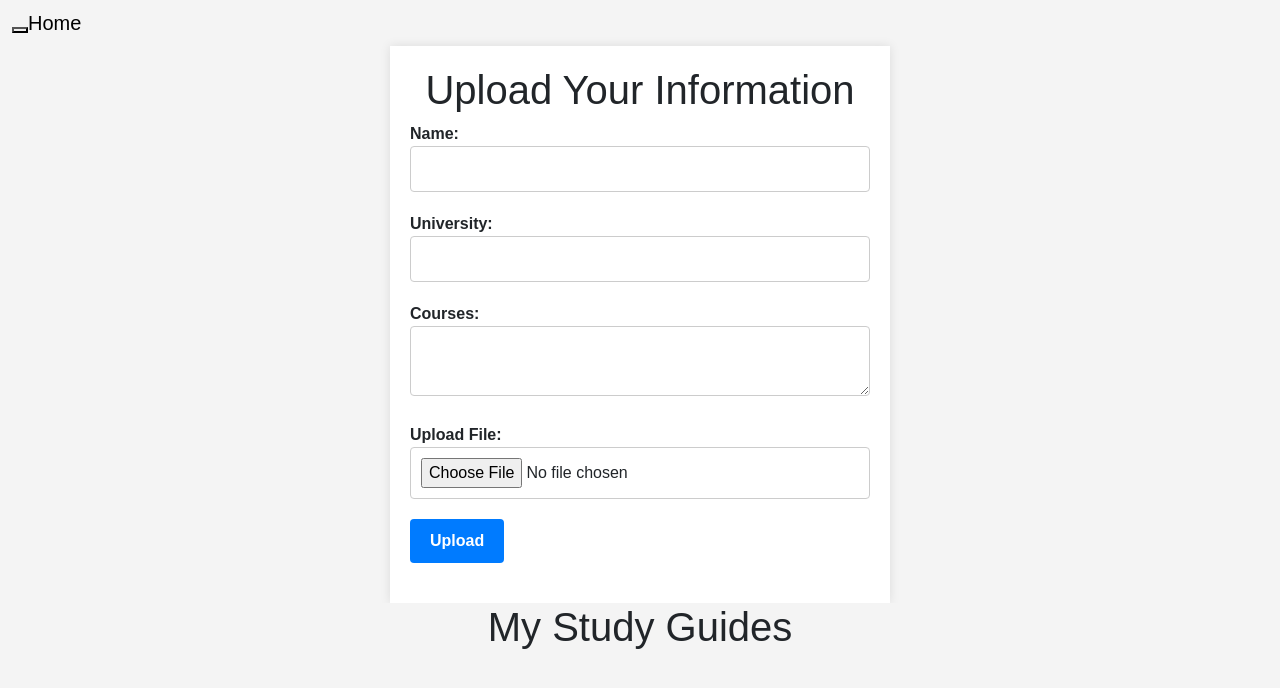
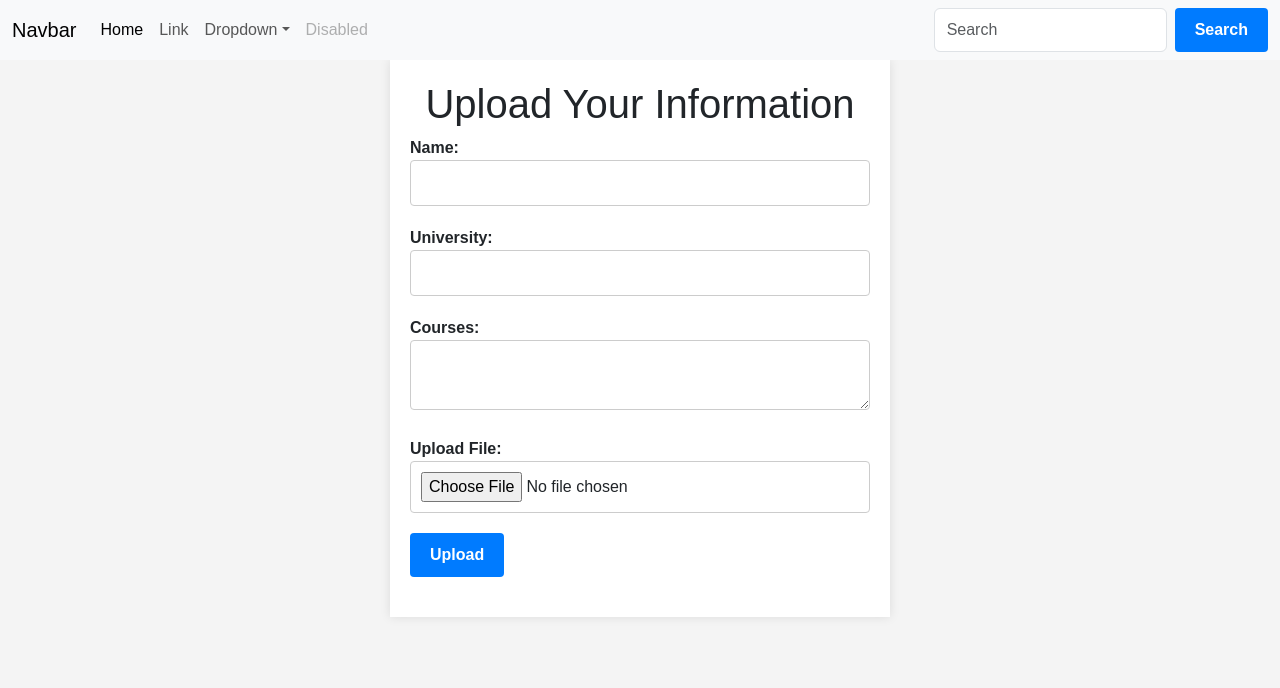
Before and after one commit to Dauphin-davlon/hack_ru_45, a React (Create React App) app in the folder frontend/: page / in a window 1280 px wide. Shown: the top 688 px of the page. Built offline with nearby package versions, Linux system fonts and the light colour scheme.

Commit message:
corrected mistake

```diff
--- a/frontend/src/App.js
+++ b/frontend/src/App.js
@@ -3,7 +3,6 @@
 import Nav from './components/nav.js';
 import Footer from './components/footer.js'
 import Upload from './components/upload'
-import StudyGuide from './components/study_guide';
 
 
 function App() {
@@ -12,12 +11,10 @@
         <Nav />
         <body>
           <Upload/>
-          <StudyGuide/>
         </body>
         <Footer />
     </div>
 
   );
 }
-
 export default App;
--- a/frontend/src/components/index.html
+++ b/frontend/src/components/index.html
@@ -4,9 +4,6 @@
   <title>StudyMate Pro</title>
   <meta charset="utf-8">
   <meta name="viewport" content="width=device-width, initial-scale=1">
-  <link rel="stylesheet" href="https://maxcdn.bootstrapcdn.com/bootstrap/3.4.1/css/bootstrap.min.css">
-  <script src="https://ajax.googleapis.com/ajax/libs/jquery/3.6.4/jquery.min.js"></script>
-  <script src="https://maxcdn.bootstrapcdn.com/bootstrap/3.4.1/js/bootstrap.min.js"></script>
   <link rel="stylesheet" href="styles.css">
 </head>
 <body>
--- a/frontend/src/components/nav.js
+++ b/frontend/src/components/nav.js
@@ -4,26 +4,39 @@
 function Nav() {
     return (
         <div>
-      <nav class="navbar navbar-inverse">
+            <nav class="navbar navbar-expand-lg bg-body-tertiary">
   <div class="container-fluid">
-          <div class="navbar-header">
-            <button type="button" class="navbar-toggle" data-toggle="collapse" data-target="#myNavbar">
-              <span class="icon-bar"></span>
-              <span class="icon-bar"></span>
-              <span class="icon-bar"></span>
+    <a class="navbar-brand" href="#">Navbar</a>
+    <button class="navbar-toggler" type="button" data-bs-toggle="collapse" data-bs-target="#navbarSupportedContent" aria-controls="navbarSupportedContent" aria-expanded="false" aria-label="Toggle navigation">
+      <span class="navbar-toggler-icon"></span>
     </button>
-            <a class="navbar-brand" href="index.html">Home</a>
-          </div>
-          <div class="collapse navbar-collapse" id="myNavbar">
-            <ul class="nav navbar-nav">
-              <li class="active"><a href="#">Home</a></li>
-              <li><a href="#">Upload</a></li>
-              <li><a href="#">Username/Guest</a></li>
+    <div class="collapse navbar-collapse" id="navbarSupportedContent">
+      <ul class="navbar-nav me-auto mb-2 mb-lg-0">
+        <li class="nav-item">
+          <a class="nav-link active" aria-current="page" href="#">Home</a>
+        </li>
+        <li class="nav-item">
+          <a class="nav-link" href="#">Link</a>
+        </li>
+        <li class="nav-item dropdown">
+          <a class="nav-link dropdown-toggle" href="#" role="button" data-bs-toggle="dropdown" aria-expanded="false">
+            Dropdown
+          </a>
+          <ul class="dropdown-menu">
+            <li><a class="dropdown-item" href="#">Action</a></li>
+            <li><a class="dropdown-item" href="#">Another action</a></li>
+            <li><hr class="dropdown-divider" /></li>
+            <li><a class="dropdown-item" href="#">Something else here</a></li>
           </ul>
-            <ul class="nav navbar-nav navbar-right">
-              <li><a href="signin.html"><span class="glyphicon glyphicon-log-in"></span> Login</a></li>
-              <li><a href="#"><span class="glyphicon glyphicon-log-in"></span> Sign Up</a></li>
+        </li>
+        <li class="nav-item">
+          <a class="nav-link disabled" aria-disabled="true">Disabled</a>
+        </li>
       </ul>
+      <form class="d-flex" role="search">
+        <input class="form-control me-2" type="search" placeholder="Search" aria-label="Search" />
+        <button class="btn btn-outline-success" type="submit">Search</button>
+      </form>
     </div>
   </div>
 </nav>
```
Lines whose indentation alone changed are shown as unchanged.
